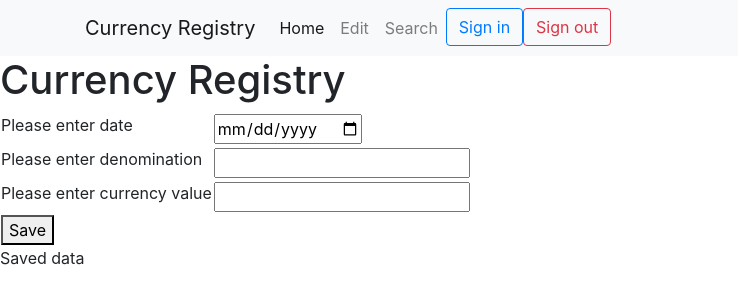
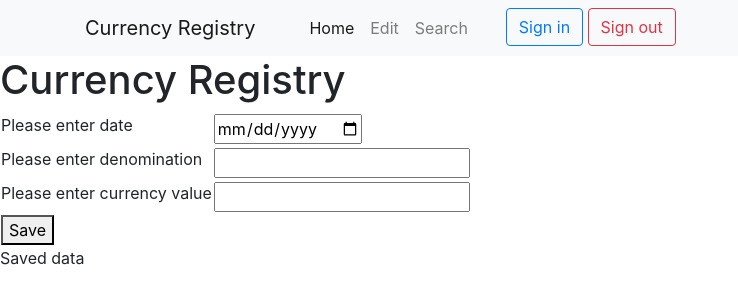
Before and after one commit to akhilgandhi/CurrencyRepository, a plain HTML site: page DisplayPage.html in a window 1280 px wide. Shown: the whole page, without its empty margins (0-738 px from the left). Drawn offline with nearby package versions, Linux system fonts and the light colour scheme.

Commit message:
Formatting 11 - all pages

```diff
--- a/DisplayPage.html
+++ b/DisplayPage.html
@@ -28,11 +28,15 @@
 
     <nav class="navbar navbar-expand-lg navbar-light bg-light">
         <div class="container">
+            <div class="row">
+                <div class="col-sm">
                     <a class="navbar-brand" href="#">Currency Registry</a>
-            <button class="navbar-toggler" type="button" data-toggle="collapse" data-target="#navbarNav" aria-controls="navbarNav"
-                aria-expanded="false" aria-label="Toggle navigation">
+                    <button class="navbar-toggler" type="button" data-toggle="collapse" data-target="#navbarNav"
+                        aria-controls="navbarNav" aria-expanded="false" aria-label="Toggle navigation">
                         <span class="navbar-toggler-icon"></span>
                     </button>
+                </div>
+                <div class="col-sm">
                     <div class="collapse navbar-collapse" id="navbarNav">
                         <ul class="navbar-nav">
                             <li class="nav-item active">
@@ -44,13 +48,13 @@
                             <li class="nav-item">
                                 <a class="nav-link" href="SearchPage.html">Search</a>
                             </li>
-                    <li class="nav-item">
+                        </ul>
+                    </div>
+                </div>
+                <div class="col-sm">
                     <button id="signin-button" class="btn btn-outline-primary" onclick="handleSignInClick()">Sign in</button>
-                    </li>
-                    <li class="nav-item">
                     <button id="signout-button" class="btn btn-outline-danger" onclick="handleSignOutClick()">Sign out</button>
-                    </li>
-                </ul>
+                </div>
             </div>
         </div>
     </nav>
```
Also changed, not shown: index.html (+8 -2 lines). Lines whose indentation alone changed are shown as unchanged.
